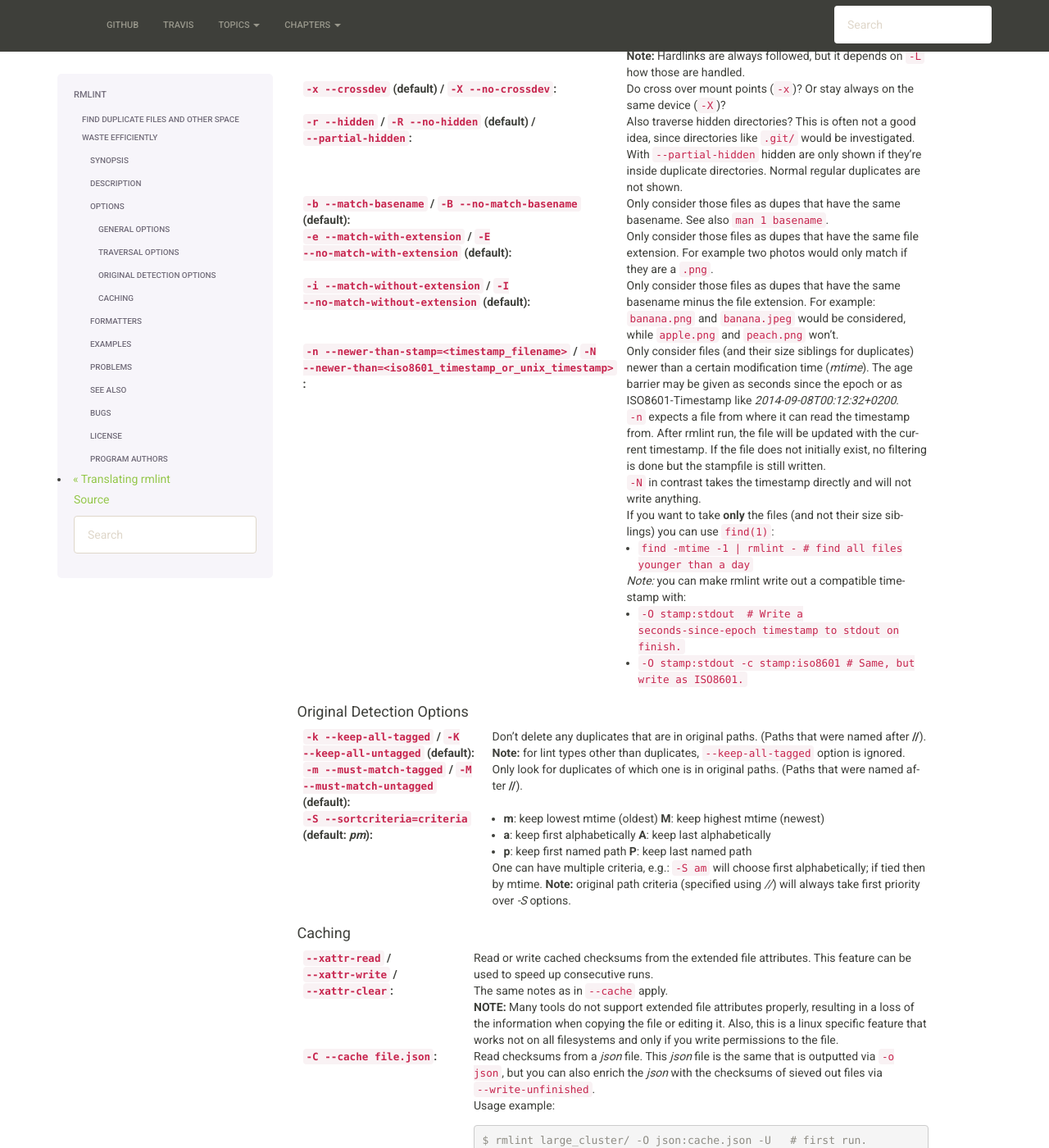
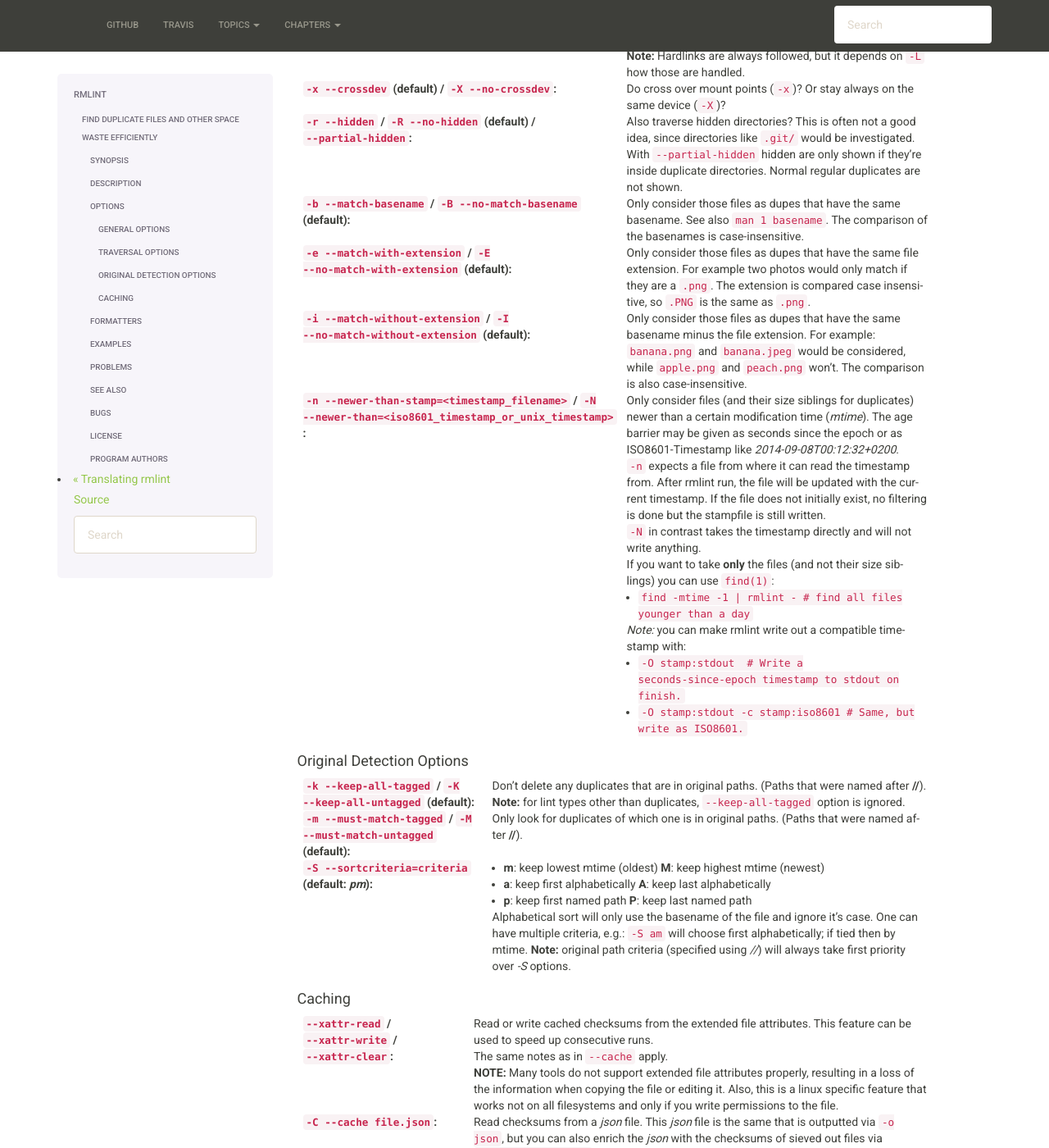
Before and after one commit to sahib/rmlint, a Sphinx documentation site: the page built from docs/rmlint.1.rst, in a window 1280 px wide and 1400 px high, scrolled down 3313 px. Shown: the whole window at 82% size. Built offline with Sphinx 7.4.7, drawn with Linux system fonts in a browser that asks for light colours.

Commit message:
man: document case-insensitivenss of --match-*

```diff
--- a/docs/rmlint.1.rst
+++ b/docs/rmlint.1.rst
@@ -264,19 +264,21 @@ Traversal Options
 
 :``-b --match-basename`` / ``-B --no-match-basename`` (**default**):
 
-    Only consider those files as dupes that have the same basename.
-    See also ``man 1 basename``.
+    Only consider those files as dupes that have the same basename. See also
+    ``man 1 basename``. The comparison of the basenames is case-insensitive.
 
 :``-e --match-with-extension`` / ``-E --no-match-with-extension`` (**default**):
 
-    Only consider those files as dupes that have the same file extension.
-    For example two photos would only match if they are a ``.png``.
+    Only consider those files as dupes that have the same file extension. For
+    example two photos would only match if they are a ``.png``. The extension is
+    compared case insensitive, so ``.PNG`` is the same as ``.png``.
 
 :``-i --match-without-extension`` / ``-I --no-match-without-extension`` (**default**):
 
     Only consider those files as dupes that have the same basename minus the file
     extension. For example: ``banana.png`` and ``banana.jpeg`` would be considered,
-    while ``apple.png`` and ``peach.png`` won't.
+    while ``apple.png`` and ``peach.png`` won't. The comparison is also
+    case-insensitive.
 
 :``-n --newer-than-stamp=<timestamp_filename>`` / ``-N --newer-than=<iso8601_timestamp_or_unix_timestamp>``:
 
@@ -323,6 +325,7 @@ Original Detection Options
     - **a**: keep first alphabetically   **A**: keep last alphabetically
     - **p**: keep first named path       **P**: keep last named path
 
+    Alphabetical sort will only use the basename of the file and ignore it's case.
     One can have multiple criteria, e.g.: ``-S am`` will choose first alphabetically; if tied then by mtime.
     **Note:** original path criteria (specified using `//`) will always take first priority over `-S` options.
 
```
Also changed, not shown: 1 other file.
